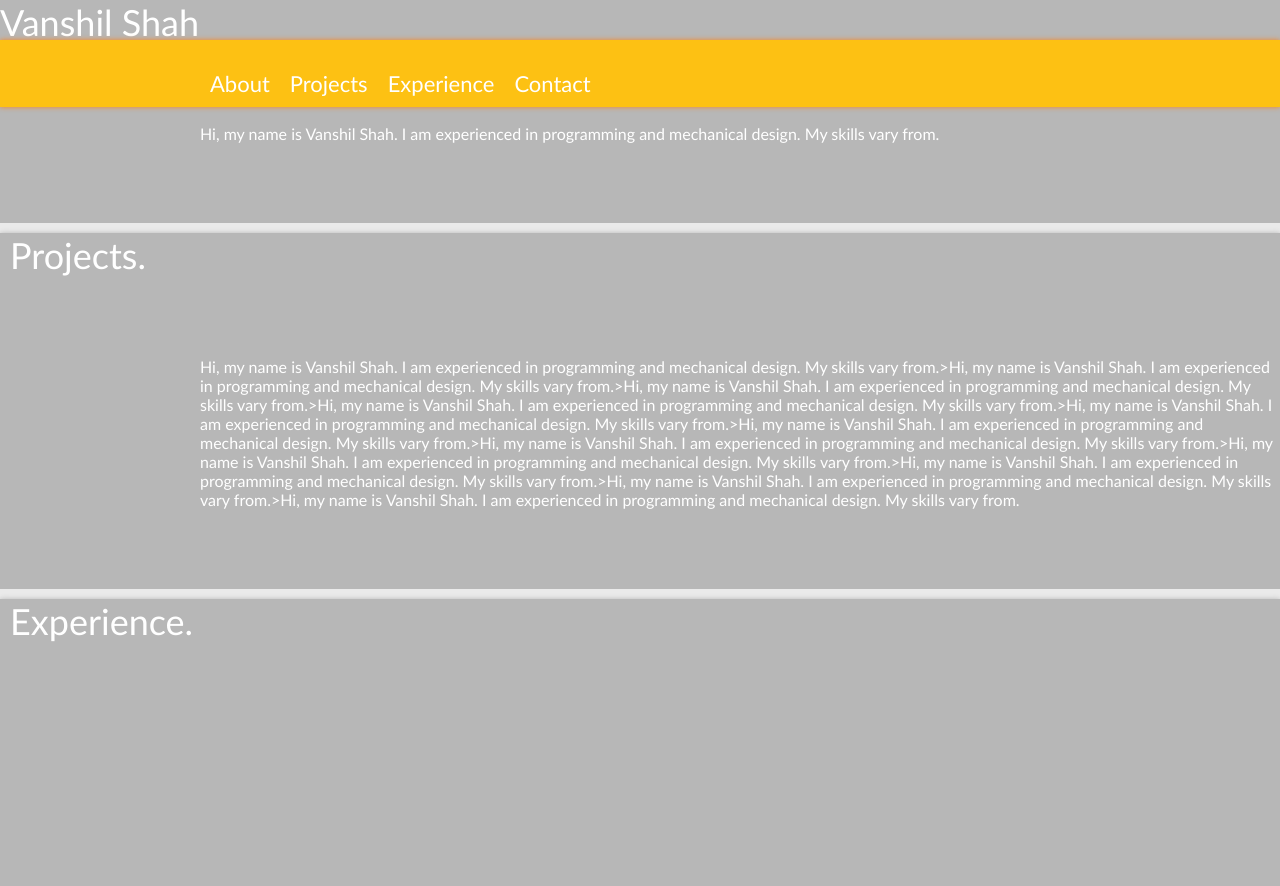
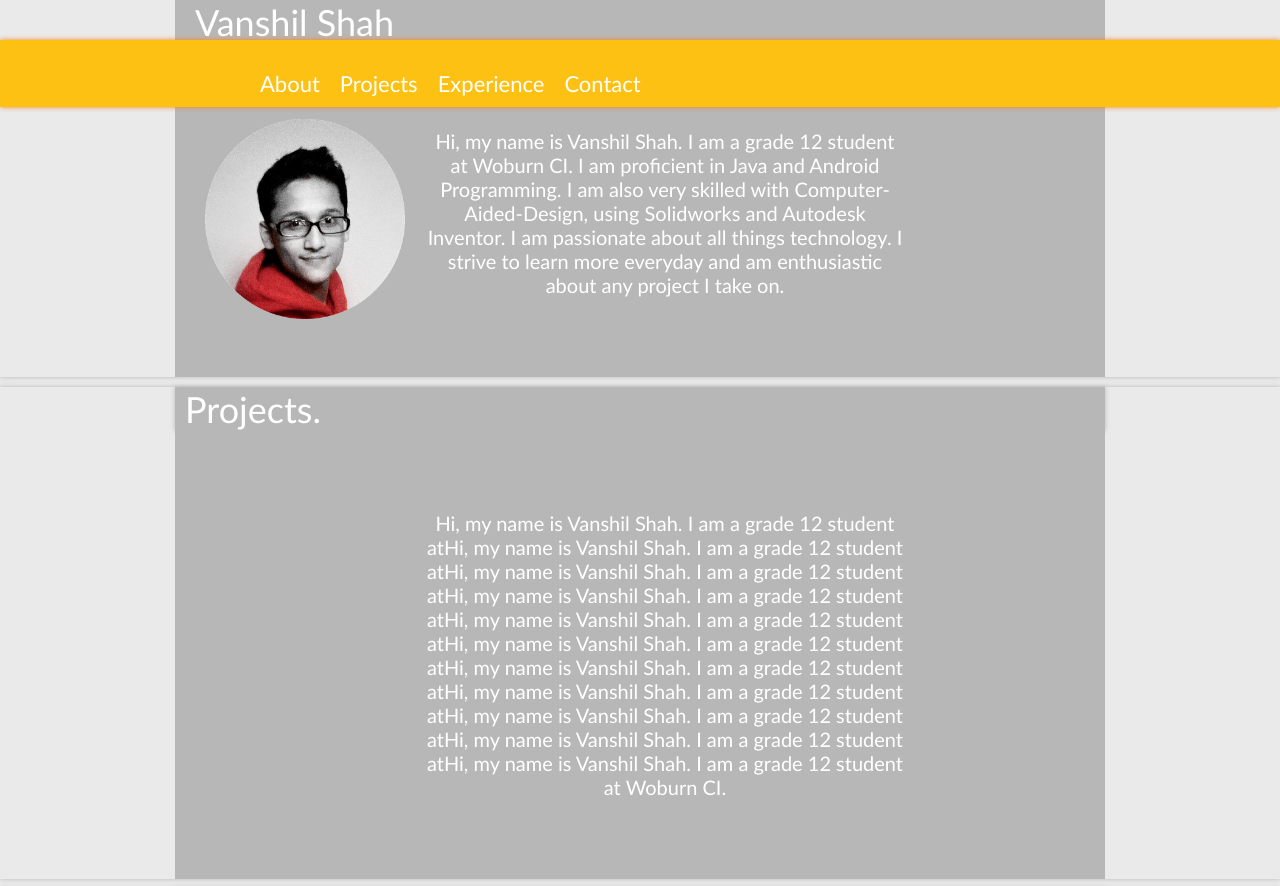
Before and after one commit to VanshilShah/vanshilshah.github.io, a plain HTML site: page index.html in a window 1280 px wide. Shown: the top 886 px of the page. Drawn offline with Linux system fonts and the light colour scheme.

Commit message:
Added Avatar Image, Formatted Paragraph

```diff
--- a/index.html
+++ b/index.html
@@ -22,21 +22,23 @@
 
 		</table>
 
-		<section id="subpage">
+		<section id="sub_page">
 		<h1 id="about">Vanshil Shah</h1>
-		<p id="para_A">Hi, my name is Vanshil Shah. I am experienced in programming and mechanical design. My skills vary from.</p>
+		<img id="avatar_img" src="images/avatar.png"</img>
+		<p id="para_A">Hi, my name is Vanshil Shah. I am a grade 12 student at <a href="http://schoolweb.tdsb.on.ca/woburnci/Home.aspx"> Woburn CI</a>. I am proficient in Java and Android Programming. I am also very skilled with Computer-Aided-Design, using Solidworks and Autodesk Inventor. I am passionate about all things technology. I strive to learn more everyday and am enthusiastic about any project I take on.</p>
 		</section>
 
-		<section id="subpage">
+		<section id="sub_page">
 		<h1 id="projects">Projects.</h1>
-		<p id="para_A">Hi, my name is Vanshil Shah. I am experienced in programming and mechanical design. My skills vary from.>Hi, my name is Vanshil Shah. I am experienced in programming and mechanical design. My skills vary from.>Hi, my name is Vanshil Shah. I am experienced in programming and mechanical design. My skills vary from.>Hi, my name is Vanshil Shah. I am experienced in programming and mechanical design. My skills vary from.>Hi, my name is Vanshil Shah. I am experienced in programming and mechanical design. My skills vary from.>Hi, my name is Vanshil Shah. I am experienced in programming and mechanical design. My skills vary from.>Hi, my name is Vanshil Shah. I am experienced in programming and mechanical design. My skills vary from.>Hi, my name is Vanshil Shah. I am experienced in programming and mechanical design. My skills vary from.>Hi, my name is Vanshil Shah. I am experienced in programming and mechanical design. My skills vary from.>Hi, my name is Vanshil Shah. I am experienced in programming and mechanical design. My skills vary from.>Hi, my name is Vanshil Shah. I am experienced in programming and mechanical design. My skills vary from.</p>
+		<p id="para_A">Hi, my name is Vanshil Shah. I am a grade 12 student atHi, my name is Vanshil Shah. I am a grade 12 student atHi, my name is Vanshil Shah. I am a grade 12 student atHi, my name is Vanshil Shah. I am a grade 12 student atHi, my name is Vanshil Shah. I am a grade 12 student atHi, my name is Vanshil Shah. I am a grade 12 student atHi, my name is Vanshil Shah. I am a grade 12 student atHi, my name is Vanshil Shah. I am a grade 12 student atHi, my name is Vanshil Shah. I am a grade 12 student atHi, my name is Vanshil Shah. I am a grade 12 student atHi, my name is Vanshil Shah. I am a grade 12 student at <a href="http://schoolweb.tdsb.on.ca/woburnci/Home.aspx"> Woburn CI</a>.</p>
+
 		</section>
 
-		<section id="subpage">
+		<section id="sub_page">
 		<h1 id="experience">Experience.</h1>
 		</section>
 
-		<section id="subpage">
+		<section id="sub_page">
 		<h1 id="contact">Contact.</h1>
 		</section>
 		<div>
--- a/stylesheets/stylesheet.css
+++ b/stylesheets/stylesheet.css
@@ -88,14 +88,15 @@ h6 {
 }
 
 p {
-  padding: 80px 0 80px 200px;
 }
 
 footer p {
   color: #FFEBA6;
 }
-
-
+a{
+	text-decoration: none;
+	color: #fff;
+}
 footer a {
   color: #226458;
   text-decoration: underline;
@@ -110,26 +111,14 @@ strong {
 }
 
 img {
-  position: relative;
-  margin: 0 auto;
-  max-width: 739px;
-  padding: 5px;
-  margin: 10px 0 10px 0;
-  border: 1px solid #ebebeb;
 
-  box-shadow: 0 0 5px #ebebeb;
-  -webkit-box-shadow: 0 0 5px #ebebeb;
-  -moz-box-shadow: 0 0 5px #ebebeb;
-  -o-box-shadow: 0 0 5px #ebebeb;
-  -ms-box-shadow: 0 0 5px #ebebeb;
 }
 
 p img {
   display: inline;
   margin: 0;
-  padding: 0;
-  vertical-align: middle;
-  text-align: center;
+  padding: 0 10px 0 10px;
+  max-width: 200px;
   border: none;
 }
 
@@ -179,8 +168,6 @@ hr {
 }
 
 table {
-  padding: 0 0 0 200px;
-  text-align: right;
  }
 
 th {
@@ -213,13 +200,12 @@ Full-Width Styles
   display: block;
   position: fixed;
   top: 40px;
-  /*left: 200px;*/
+  padding: 0 0 0 250px;
   color: #fff;
   background: #FDC113;
   box-shadow: 0 0 5px #F68421;
 }
 #navButton{
-
   padding: 30px 5px 10px 5px;
   font-size: 22px;
   text-decoration: none;
@@ -239,15 +225,27 @@ Full-Width Styles
   display: block;
   margin-top: 0px
   position: absoulte;
-  padding: 0 0 400px 10px;
+  padding: 0 175px 0 175px;
+  background: #EAEAEA;
   box-shadow: 0 0 5px #B7B7B7;
 }
 #about{
   color: #fff;
   background: #B7B7B7;
+  padding: 0 0 5px 20px;
 }
 #para_A{
   color: #fff;
+  background: #B7B7B7;
+  font-weight: 100;
+  font-size: 20px;
+  text-align: center;
+  padding: 80px 200px 80px 250px;
+}
+#avatar_img{
+  float: left;
+  max-width: 200px;
+  padding: 70px 10px 0 30px;
   background: #B7B7B7;
 }
 #projects{
@@ -271,7 +269,7 @@ Full-Width Styles
 #contact{
   display: block;
   position: absoulte;
-  margin: 25px 0;
+  margin: 10px 0;
   padding: 0 0 300px 10px;
   color: #fff;
   background: #B7B7B7;
```
Also changed, not shown: images/avatar.png (added).
